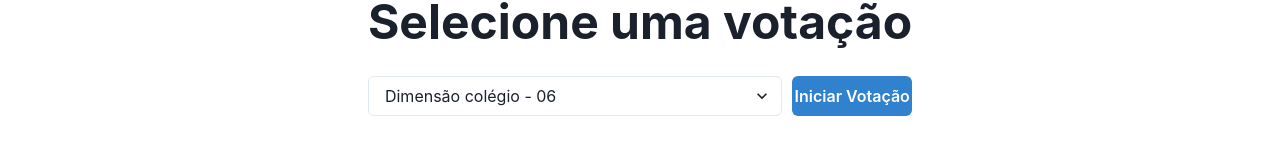
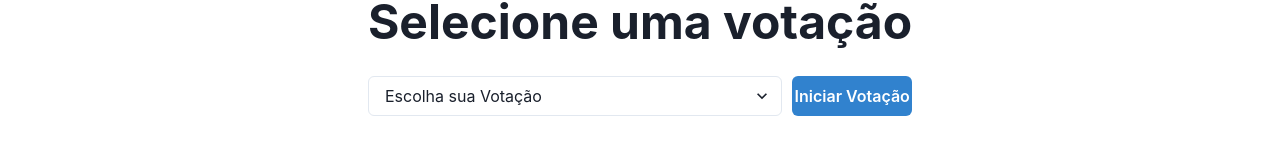
Before and after one commit to podcodar/voting-system, a Next.js app: page / in a window 1280 px wide. Shown: the part 323-478 px from the top of the page. Built offline with nearby package versions, Linux system fonts and the light colour scheme.

Commit message:
feat load voting data to context (#26)
* get available elections

* load Party[]

* fix typos

* avoid bad request

* basic electionID validation

* fetch on submit

* fea:fetch on load

* check selectedElection

```diff
--- a/packages/components/ConfigModal/index.tsx
+++ b/packages/components/ConfigModal/index.tsx
@@ -27,6 +27,7 @@ import {
 } from '@packages/repository/indexedDb';
 import { updateConfigurationSuccess } from '@packages/utils/toast-configs';
 import { saveApiKey } from '@packages/repository/cookies';
+import { useVotingContext } from '@packages/features/voting-context';
 
 export default function ConfigModal({ isOpen, onClose }: IConfigModal) {
   const toast = useToast();
@@ -34,6 +35,7 @@ export default function ConfigModal({ isOpen, onClose }: IConfigModal) {
   const formState = useConfigStates();
   const { updateConfiguration } = useConfigActions();
   const boxBgColor = useColorModeValue('gray.100', 'gray.900');
+  const { loadAvailableElections } = useVotingContext();
 
   const updateContext = async () => {
     const persistedConfig = await getConfiguration();
@@ -45,6 +47,7 @@ export default function ConfigModal({ isOpen, onClose }: IConfigModal) {
   const onSubmmit = async () => {
     await putConfiguration(formState);
     saveApiKey(formState.notionApiKey ?? '');
+    loadAvailableElections(formState.electionDatabaseId);
     toast(updateConfigurationSuccess);
     onClose();
   };
--- a/packages/entities/notion.ts
+++ b/packages/entities/notion.ts
@@ -1,6 +1,6 @@
-export interface GetAvaiableElectionsResponse {
+export interface GetAvailableElectionsResponse {
   next_cursor?: string | null;
-  results?: AvaiableElections[];
+  results?: AvailableElections[];
   message: string;
 }
 
@@ -8,7 +8,7 @@ export interface GetElectionsPageResponse {
   results: Party[];
 }
 
-interface AvaiableElections {
+interface AvailableElections {
   electionId: string;
   electionName: string;
 }
--- a/packages/features/config-context.tsx
+++ b/packages/features/config-context.tsx
@@ -1,10 +1,8 @@
-import { useCallback, useEffect, useState } from 'react';
+import { useCallback, useState } from 'react';
 
 import { ChildrenProps, ReactEvent } from '@packages/utils/react';
 import createCtx from '@packages/utils/createCtx';
 import { FormState } from '@packages/entities/config-modal';
-import { getConfiguration } from '@packages/repository/indexedDb';
-import { getCookie } from '@packages/repository/cookies';
 
 const defaultInitialState = {
   electionDatabaseId: '',
@@ -15,6 +13,7 @@ const defaultInitialState = {
 interface ConfigActions {
   readonly onConfigChange: (event: ReactEvent) => void;
   readonly updateConfiguration: (payload: ConfigStates) => void;
+  readonly setFormState: (state: FormState) => void;
 }
 
 export interface ConfigStates {
@@ -29,17 +28,6 @@ const [useConfigStates, ConfigStatesProvider] =
   createCtx<ConfigStates>('ConfigStatesCtx');
 
 function ConfigProvider({ children }: ChildrenProps) {
-  useEffect(() => {
-    async function loadInitialState() {
-      const persistedInitialState = await getConfiguration();
-      const initialState = persistedInitialState || defaultInitialState;
-      const notionApiKey = getCookie('notionApiKey') ?? '';
-
-      setFormState({ ...initialState, notionApiKey: notionApiKey });
-    }
-
-    loadInitialState();
-  }, []);
 
   const [formState, setFormState] = useState<FormState>(defaultInitialState);
 
@@ -63,6 +51,7 @@ function ConfigProvider({ children }: ChildrenProps) {
   const actions: ConfigActions = {
     onConfigChange,
     updateConfiguration,
+    setFormState,
   };
 
   return (
--- a/packages/features/voting-context.tsx
+++ b/packages/features/voting-context.tsx
@@ -7,23 +7,54 @@ import {
 } from 'react';
 
 import { ChildrenProps } from '@packages/utils/react';
-import { Party } from '@packages/entities/notion';
+import {
+  GetAvailableElectionsResponse,
+  Party,
+} from '@packages/entities/notion';
+import { electionsApi } from '@packages/repository/api';
 
 interface IVotingCtx {
   parties: Party[];
+  availableElections: GetAvailableElectionsResponse;
   incrementVote: () => void;
+  loadParties: (pageId: string) => void;
+  loadAvailableElections: (databaseID: string) => void;
 }
 const defaultInitialState = {
   parties: [],
+  availableElections: { message: '' },
   incrementVote: () => {},
+  loadParties: () => {},
+  loadAvailableElections: () => {},
 };
 
 const VotingCtx = createContext<IVotingCtx>(defaultInitialState);
 
 function VotingCtxProvider({ children }: ChildrenProps) {
+  const [availableElections, setAvailableElections] =
+    useState<GetAvailableElectionsResponse>(
+      defaultInitialState.availableElections,
+    );
   const [partyList, setPartyList] = useState<Party[]>(
     defaultInitialState.parties,
   );
+
+  const loadParties = useCallback(async (pageId: string) => {
+    const res = await electionsApi.getElectionPage(pageId);
+    if (res) {
+      setPartyList(res.results);
+    }
+  }, []);
+
+  const loadAvailableElections = useCallback((databaseID: string) => {
+    if (databaseID.length) {
+      getData();
+    }
+    async function getData() {
+      const res = await electionsApi.getAvaiableElections(databaseID);
+      if (res) setAvailableElections(res);
+    }
+  }, []);
 
   const incrementVote = useCallback(
     () => (partyCode: number) => {
@@ -44,9 +75,18 @@ function VotingCtxProvider({ children }: ChildrenProps) {
   const votingData = useMemo(() => {
     return {
       parties: partyList,
+      availableElections: availableElections,
       incrementVote: incrementVote,
+      loadParties: loadParties,
+      loadAvailableElections: loadAvailableElections,
     };
-  }, [partyList, incrementVote]);
+  }, [
+    partyList,
+    incrementVote,
+    availableElections,
+    loadParties,
+    loadAvailableElections,
+  ]);
 
   return <VotingCtx.Provider value={votingData}>{children}</VotingCtx.Provider>;
 }
--- a/packages/notion/client.ts
+++ b/packages/notion/client.ts
@@ -2,7 +2,7 @@ import { Client } from '@notionhq/client';
 
 import {
   CreateResultPage,
-  GetAvaiableElectionsResponse,
+  GetAvailableElectionsResponse,
   PartyData,
 } from '@packages/entities/notion';
 import {
@@ -18,7 +18,7 @@ const notion = new Client({
 
 export async function getAvaiableElections(
   databaseId: string,
-): Promise<GetAvaiableElectionsResponse> {
+): Promise<GetAvailableElectionsResponse> {
   const { results, next_cursor } = await notion.databases.query({
     database_id: databaseId,
     filter: {
--- a/packages/repository/api.ts
+++ b/packages/repository/api.ts
@@ -1,5 +1,5 @@
 import {
-  GetAvaiableElectionsResponse,
+  GetAvailableElectionsResponse,
   GetElectionsPageResponse,
 } from '@packages/entities/notion';
 
@@ -11,7 +11,7 @@ const ELECTION_PAGE_URL = (pageId: string) =>
 
 export const electionsApi = {
   getAvaiableElections: async (databaseId: string) =>
-    fetchData<GetAvaiableElectionsResponse>(ELECTIONS_URL(databaseId), {
+    fetchData<GetAvailableElectionsResponse>(ELECTIONS_URL(databaseId), {
       method: 'GET',
     }),
   getElectionPage: async (pageId: string) =>
--- a/pages/api/elections/index.ts
+++ b/pages/api/elections/index.ts
@@ -1,11 +1,11 @@
-import { GetAvaiableElectionsResponse } from '@packages/entities/notion';
+import { GetAvailableElectionsResponse } from '@packages/entities/notion';
 import { getAvaiableElections } from '@packages/notion/client';
 
 import type { NextApiRequest, NextApiResponse } from 'next';
 
 export default async function handler(
   req: NextApiRequest,
-  res: NextApiResponse<GetAvaiableElectionsResponse>,
+  res: NextApiResponse<GetAvailableElectionsResponse>,
 ) {
   const { databaseId } = req.query;
   if (!Array.isArray(databaseId)) {
--- a/pages/index.tsx
+++ b/pages/index.tsx
@@ -1,24 +1,35 @@
+import { FormEvent, useEffect, useState } from 'react';
 import { Heading, Box, Flex, Select, Button } from '@chakra-ui/react';
 import Head from 'next/head';
+import { useRouter } from 'next/router';
 
+import { useVotingContext } from '@packages/features/voting-context';
 import NavBar from '@packages/components/NavBar';
+import { getConfiguration } from '@packages/repository/indexedDb';
+import { useConfigActions } from '@packages/features/config-context';
 
 import type { NextPage } from 'next';
 
-const mockElections = [
-  {
-    electionId: '47b8e344-0243-435d-822b-4192f691f5a7',
-    electionName: 'Dimensão colégio - 06',
-    keyPosition: 'Chefe de turma',
-  },
-  {
-    electionId: '58ebc9cd-5a4d-4902-876c-95008a537657',
-    electionName: 'Dimensão colégio - 07',
-    keyPosition: 'Chefe de turma',
-  },
-];
+const Home: NextPage = () => {
+  const router = useRouter();
+  const { availableElections, loadAvailableElections } = useVotingContext();
+  const { setFormState } = useConfigActions();
+  const [selectedElection, setSelectedElection] = useState('');
+  function startElection() {
+    if (selectedElection) router.push(`/voting?electionId=${selectedElection}`);
+  }
 
-const Home: NextPage = () => {
+  useEffect(() => {
+    async function loadInitialState() {
+      const persistedInitialState = await getConfiguration();
+      const initialState = persistedInitialState;
+      setFormState(initialState);
+      loadAvailableElections(initialState.electionDatabaseId);
+    }
+
+    loadInitialState();
+  }, [loadAvailableElections, setFormState]);
+
   return (
     <>
       <NavBar />
@@ -39,14 +50,26 @@ const Home: NextPage = () => {
               width="100%"
               py="30px"
             >
-              <Select>
-                {mockElections.map((voting) => (
-                  <option key={voting.electionName}>
-                    {voting.electionName}
+              <Select
+                placeholder="Escolha sua Votação"
+                onChange={(e: FormEvent<HTMLSelectElement>) =>
+                  setSelectedElection(e.currentTarget.value)
+                }
+              >
+                {availableElections?.results?.map((election) => (
+                  <option
+                    key={election.electionName}
+                    value={election.electionId}
+                  >
+                    {election.electionName}
                   </option>
                 ))}
               </Select>
-              <Button colorScheme="blue" marginLeft="10px">
+              <Button
+                colorScheme="blue"
+                marginLeft="10px"
+                onClick={startElection}
+              >
                 Iniciar Votação
               </Button>
             </Box>
```
Also changed, not shown: pages/voting.tsx (+12 -1 lines).
